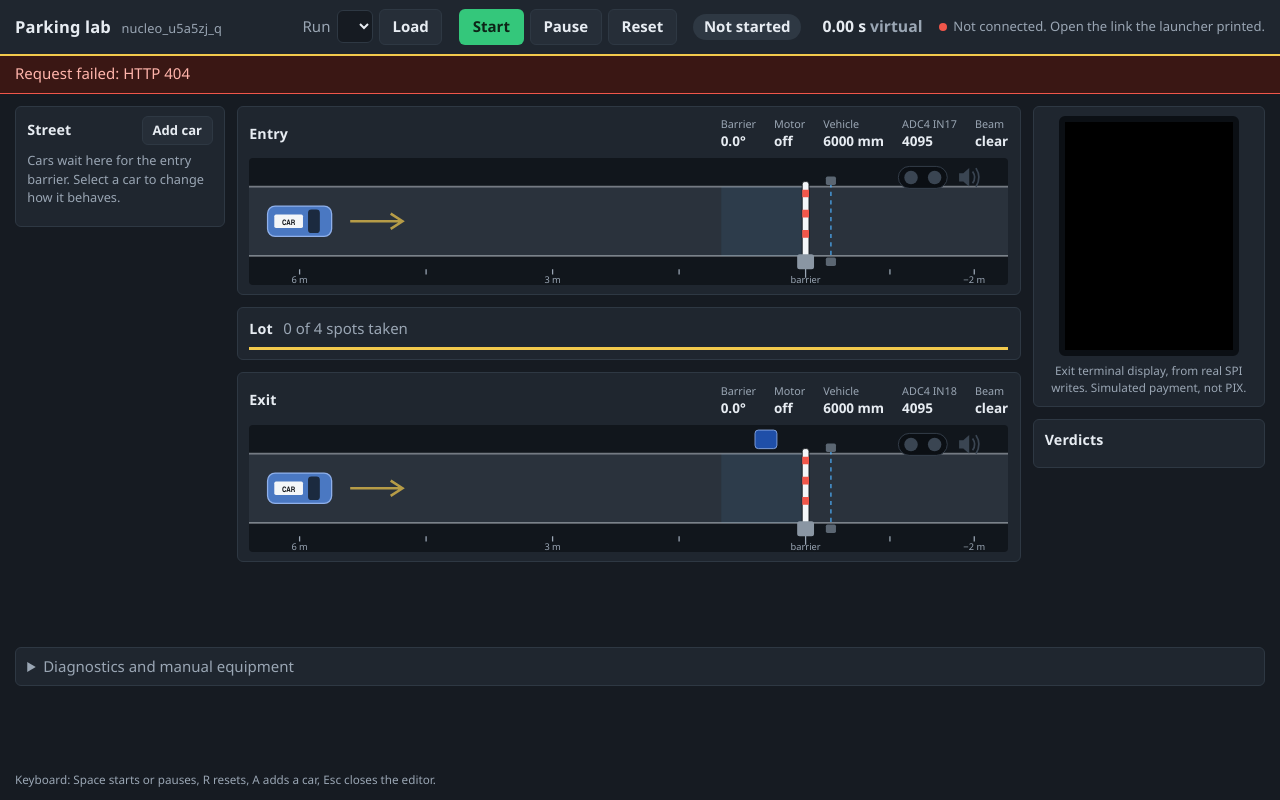
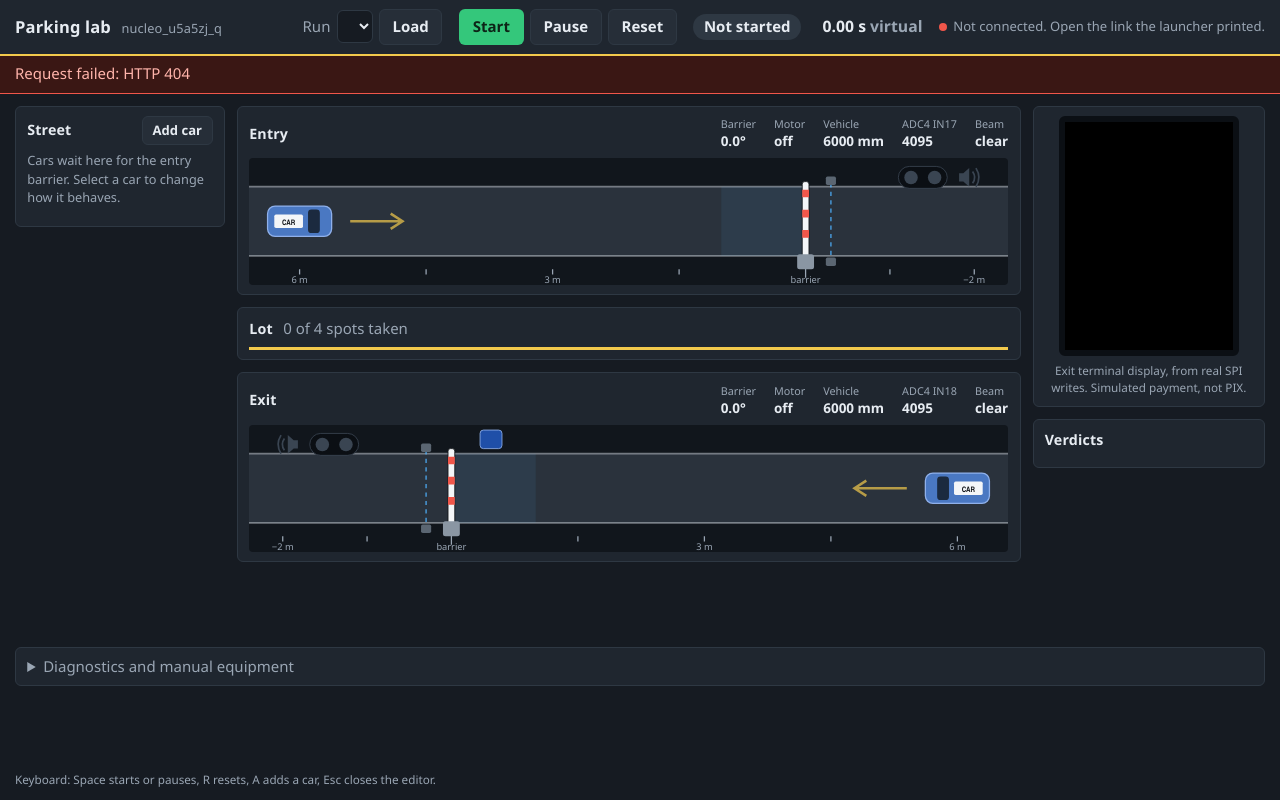
Before and after one commit to ecom042/emul-parking-lot, a plain HTML site: page web/index.html in a window 1280 px wide. Drawn offline with Linux system fonts and the light colour scheme; no server answers.

Commit message:
feat(web): draw the exit lane right to left
Exit traffic leaves the lot, so its scene is mirrored: the car drives
right to left, the arm swings toward the approaching car, and the ruler,
arrow, lamps and buzzer follow. Physics and lane state are unchanged.

```diff
--- a/web/app.js
+++ b/web/app.js
@@ -1,6 +1,7 @@
 "use strict";
 const $ = (id) => document.getElementById(id);
 const LANES = ["entry", "exit"];
+const MIRRORED = {entry: false, exit: true};
 let state = null, stream = null, pixels = null;
 let uart = "", cursor = {}, sourceRuns = {};
 let uartTruncated = false;
@@ -76,10 +77,14 @@ async function request(path, body) {
 
 function renderLane(lane, source, next) {
   const p = source.physical, q = source.protocol;
-  $(`${lane}-car`).setAttribute("transform", `translate(${60 + (6000 - p.vehicle_mm) * 0.1},75)`);
+  // The exit scene is mirrored: its traffic leaves the lot right to left.
+  const mirror = MIRRORED[lane], along = 60 + (6000 - p.vehicle_mm) * 0.1;
+  $(`${lane}-car`).setAttribute("transform", `translate(${mirror ? 900 - along : along},75)`);
   $(`${lane}-car`).classList.toggle("empty", p.vehicle_mm >= 6000);
-  // Plan view: closed spans the lane; opening swings the arm along the kerb.
-  $(`${lane}-barrier`).setAttribute("transform", `rotate(${-p.position_mdeg / 1000})`);
+  // Plan view: closed spans the lane; opening swings the arm along the kerb,
+  // toward the approaching car.
+  const angle = p.position_mdeg / 1000;
+  $(`${lane}-barrier`).setAttribute("transform", `rotate(${mirror ? angle : -angle})`);
   $(`${lane}-red`).classList.toggle("on", q.red);
   $(`${lane}-green`).classList.toggle("on", q.green);
   $(`${lane}-beam`).classList.toggle("active", p.obstruction);
--- a/web/index.html
+++ b/web/index.html
@@ -106,39 +106,42 @@
       </div>
       <svg viewBox="0 0 900 150" role="img" aria-labelledby="exit-title exit-desc" class="scene">
         <desc id="exit-desc">Exit lane with the payment terminal: car position, barrier angle, beam, signals and buzzer.</desc>
+        <!-- Mirrored: exit traffic leaves the lot, driving right to left. -->
         <rect class="road" x="0" y="34" width="900" height="82"/>
         <path class="edge" d="M0 34 H900 M0 116 H900"/>
-        <rect class="zone" x="560" y="34" width="100" height="82"/>
-        <path class="ruler" d="M60 132 V138 M210 132 V138 M360 132 V138 M510 132 V138 M660 128 V142 M760 132 V138 M860 132 V138"/>
-        <text class="tick" x="60" y="148">6 m</text><text class="tick" x="360" y="148">3 m</text>
-        <text class="tick" x="660" y="148">barrier</text><text class="tick" x="860" y="148">−2 m</text>
-        <path class="arrow" d="M120 75 H180 M168 66 L182 75 L168 84"/>
-        <path id="exit-beam" class="beam" d="M690 30 V120"/>
-        <rect class="post" x="684" y="22" width="12" height="10" rx="2"/>
-        <rect class="post" x="684" y="118" width="12" height="10" rx="2"/>
-        <rect class="terminal" x="600" y="6" width="26" height="22" rx="4"/>
-        <g id="exit-car" class="car" transform="translate(60,75)">
+        <rect class="zone" x="240" y="34" width="100" height="82"/>
+        <path class="ruler" d="M840 132 V138 M690 132 V138 M540 132 V138 M390 132 V138 M240 128 V142 M140 132 V138 M40 132 V138"/>
+        <text class="tick" x="840" y="148">6 m</text><text class="tick" x="540" y="148">3 m</text>
+        <text class="tick" x="240" y="148">barrier</text><text class="tick" x="40" y="148">−2 m</text>
+        <path class="arrow" d="M780 75 H720 M732 66 L718 75 L732 84"/>
+        <path id="exit-beam" class="beam" d="M210 30 V120"/>
+        <rect class="post" x="204" y="22" width="12" height="10" rx="2"/>
+        <rect class="post" x="204" y="118" width="12" height="10" rx="2"/>
+        <rect class="terminal" x="274" y="6" width="26" height="22" rx="4"/>
+        <g id="exit-car" class="car" transform="translate(840,75)">
           <rect class="body" x="-38" y="-18" width="76" height="36" rx="9"/>
-          <rect class="glass" x="10" y="-14" width="14" height="28" rx="4"/>
-          <rect class="plate-bg" x="-30" y="-8" width="34" height="16" rx="2"/>
-          <text id="exit-car-plate" class="plate-text" x="-13" y="4">CAR</text>
+          <rect class="glass" x="-24" y="-14" width="14" height="28" rx="4"/>
+          <rect class="plate-bg" x="-4" y="-8" width="34" height="16" rx="2"/>
+          <text id="exit-car-plate" class="plate-text" x="13" y="4">CAR</text>
         </g>
-        <g transform="translate(660,122)">
+        <g transform="translate(240,122)">
           <g id="exit-barrier" class="arm" transform="rotate(0)">
             <rect x="-4" y="-94" width="8" height="94" rx="3"/>
             <path class="stripes" d="M-4 -80 H4 M-4 -56 H4 M-4 -32 H4"/>
           </g>
           <rect class="pillar" x="-10" y="-8" width="20" height="18" rx="3"/>
-          <text id="exit-motor-arrow" class="motor" x="16" y="6"></text>
+          <text id="exit-motor-arrow" class="motor end" x="-16" y="6"></text>
         </g>
-        <g transform="translate(770,10)" class="signal">
+        <g transform="translate(72,10)" class="signal">
           <rect class="housing" x="0" y="0" width="58" height="26" rx="13"/>
           <circle id="exit-red" class="lamp red" cx="15" cy="13" r="8"/>
           <circle id="exit-green" class="lamp green" cx="43" cy="13" r="8"/>
         </g>
-        <g id="exit-buzzer" class="buzzer" transform="translate(850,23)">
-          <path d="M-8 -5 H-3 L4 -11 V11 L-3 5 H-8 Z"/>
-          <path class="wave" d="M8 -7 Q13 0 8 7 M12 -11 Q19 0 12 11"/>
+        <g transform="translate(50,23) scale(-1,1)">
+          <g id="exit-buzzer" class="buzzer">
+            <path d="M-8 -5 H-3 L4 -11 V11 L-3 5 H-8 Z"/>
+            <path class="wave" d="M8 -7 Q13 0 8 7 M12 -11 Q19 0 12 11"/>
+          </g>
         </g>
       </svg>
     </article>
--- a/web/style.css
+++ b/web/style.css
@@ -131,6 +131,7 @@ select, input { background: var(--asphalt); border: 1px solid var(--kerb); borde
 .scene .arm .stripes { stroke: var(--stop); stroke-width: 9; }
 .scene .pillar { fill: #8a96a3; }
 .scene .motor { fill: var(--amber); font: 600 12px var(--ui); }
+.scene .motor.end { text-anchor: end; }
 .scene .housing { fill: #0b0f14; stroke: #3a4552; }
 .scene .lamp { fill: #3a4552; }
 .scene .lamp.red.on { fill: var(--stop); filter: drop-shadow(0 0 6px var(--stop)); }
```
Also changed, not shown: 2 other files.
